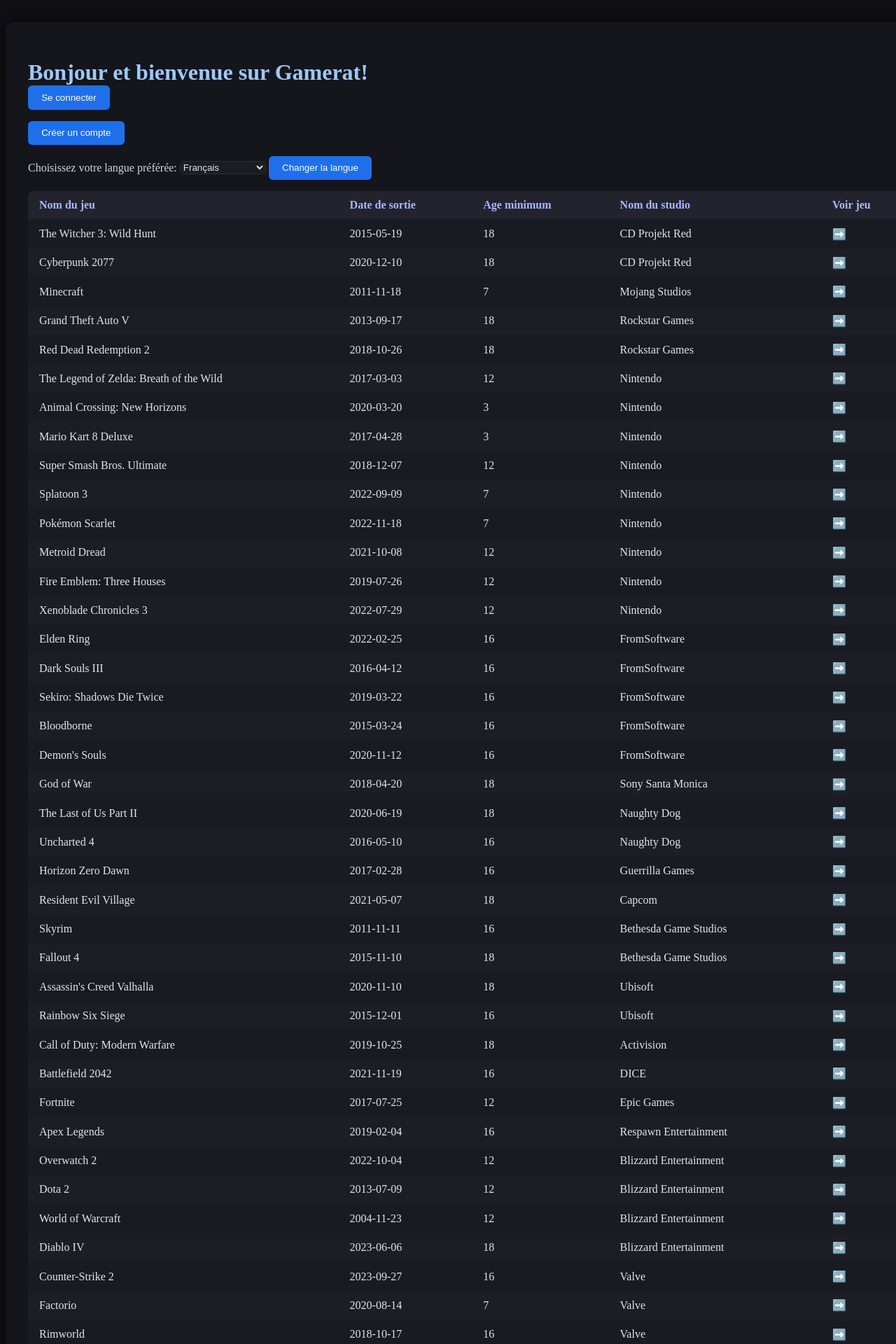
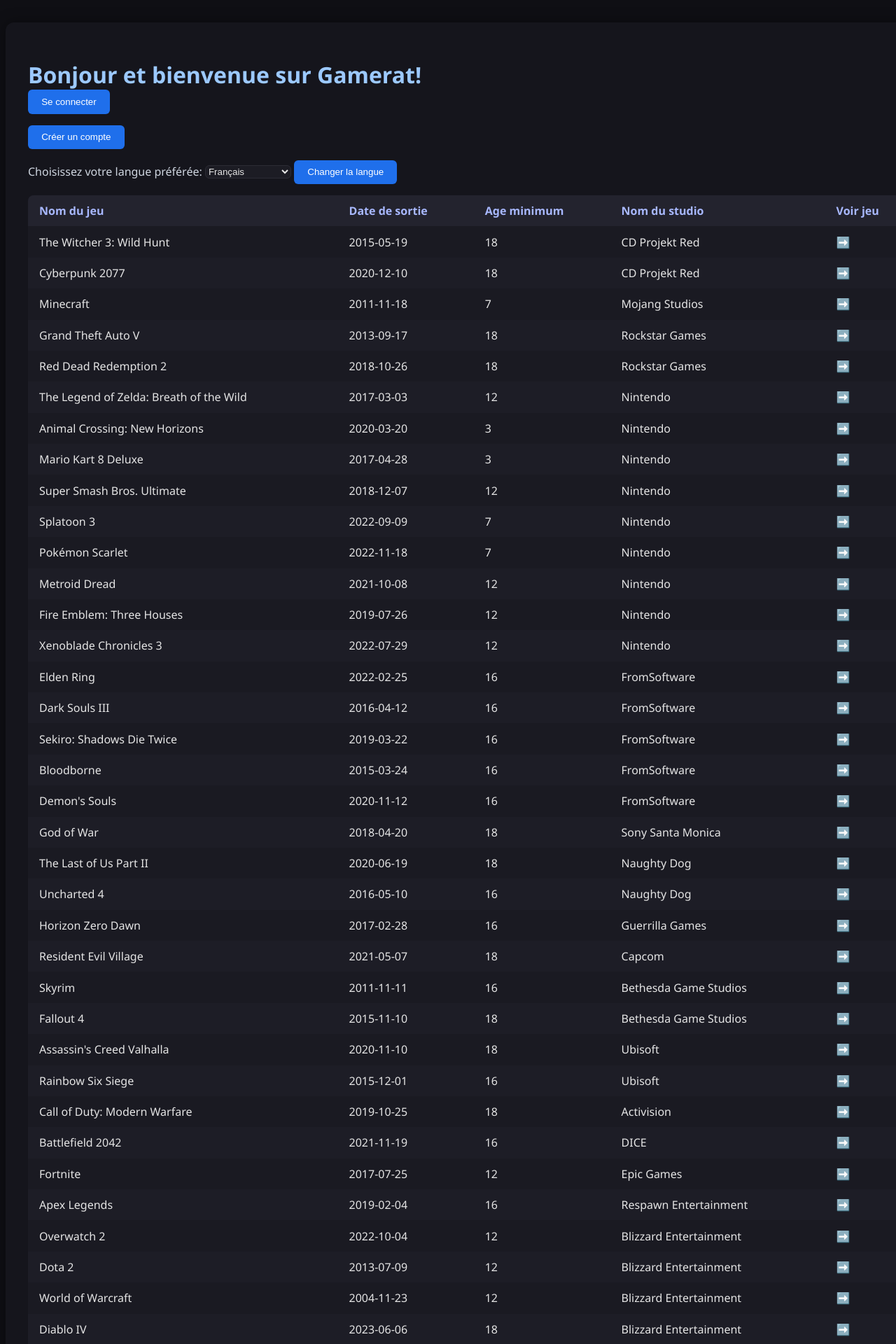
Before and after one commit to El-cacahu3te/ProgServ2, a PHP site: page /index.php in a window 1280 px wide; the page is wider, and only the part inside the window is pictured. Shown: the top 1920 px of that part at 70% size. Run offline with PHP 8.4, Linux system fonts and the light colour scheme; data comes from the database, SQL or seed files in the repository.

Commit message:
Update style.css

```diff
--- a/public/css/style.css
+++ b/public/css/style.css
@@ -1,6 +1,7 @@
 body {
   background: #0f0f14;
   color: #e5e5e5;
+  font-family: "Segoe UI", Roboto, sans-serif;
 }
 
 main.container {
```
